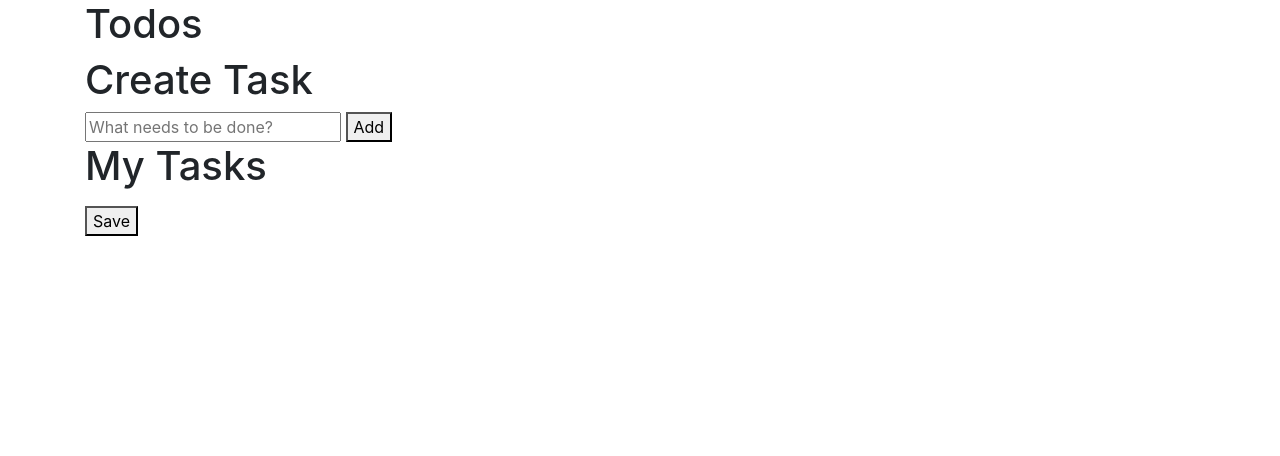
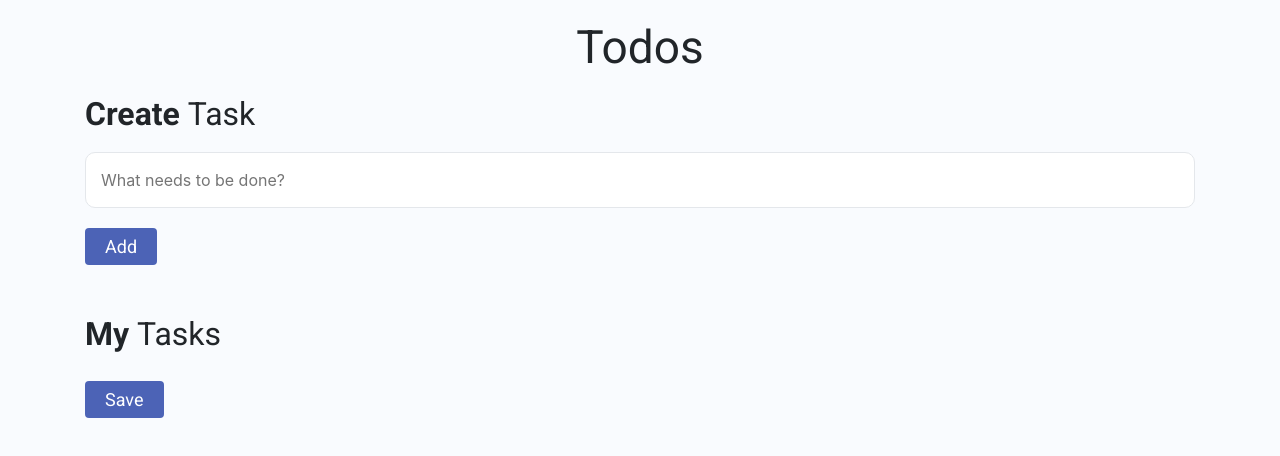
Before and after one commit to guthikayalaharish/tda, a plain HTML site: page index.html in a window 1280 px wide. Drawn offline with nearby package versions, Linux system fonts and the light colour scheme; a web font is replaced by a local one.

Commit message:
Update index.html

```diff
--- a/index.html
+++ b/index.html
@@ -7,6 +7,7 @@
     <script src="https://cdn.jsdelivr.net/npm/popper.js@1.16.1/dist/umd/popper.min.js" integrity="sha384-9/reFTGAW83EW2RDu2S0VKaIzap3H66lZH81PoYlFhbGU+6BZp6G7niu735Sk7lN" crossorigin="anonymous"></script>
     <script src="https://stackpath.bootstrapcdn.com/bootstrap/4.5.2/js/bootstrap.min.js" integrity="sha384-B4gt1jrGC7Jh4AgTPSdUtOBvfO8shuf57BaghqFfPlYxofvL8/KUEfYiJOMMV+rV" crossorigin="anonymous"></script>
     <script src="https://kit.fontawesome.com/ac42c3b1f7.js" crossorigin="anonymous"></script>
+    <link rel="stylesheet type="text/css" href="styles.css">
 </head>
 
 <body>
```
